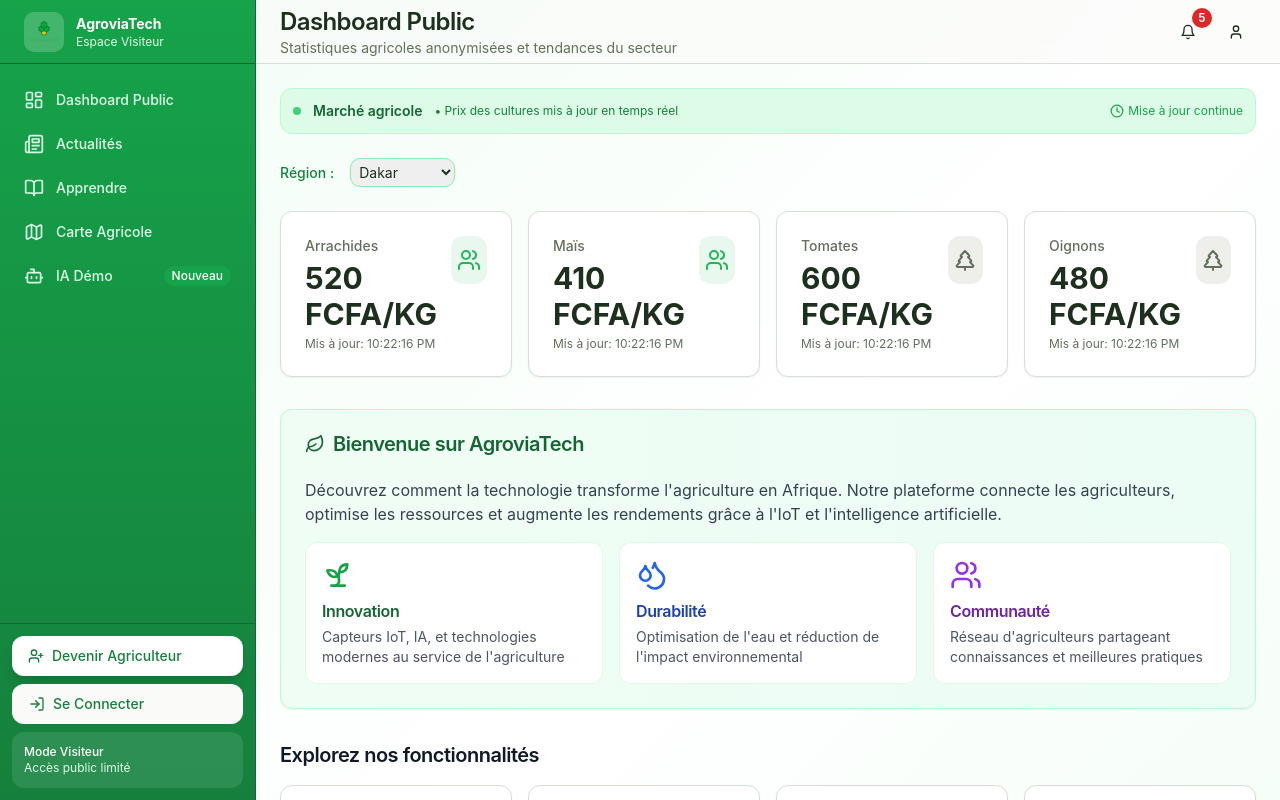
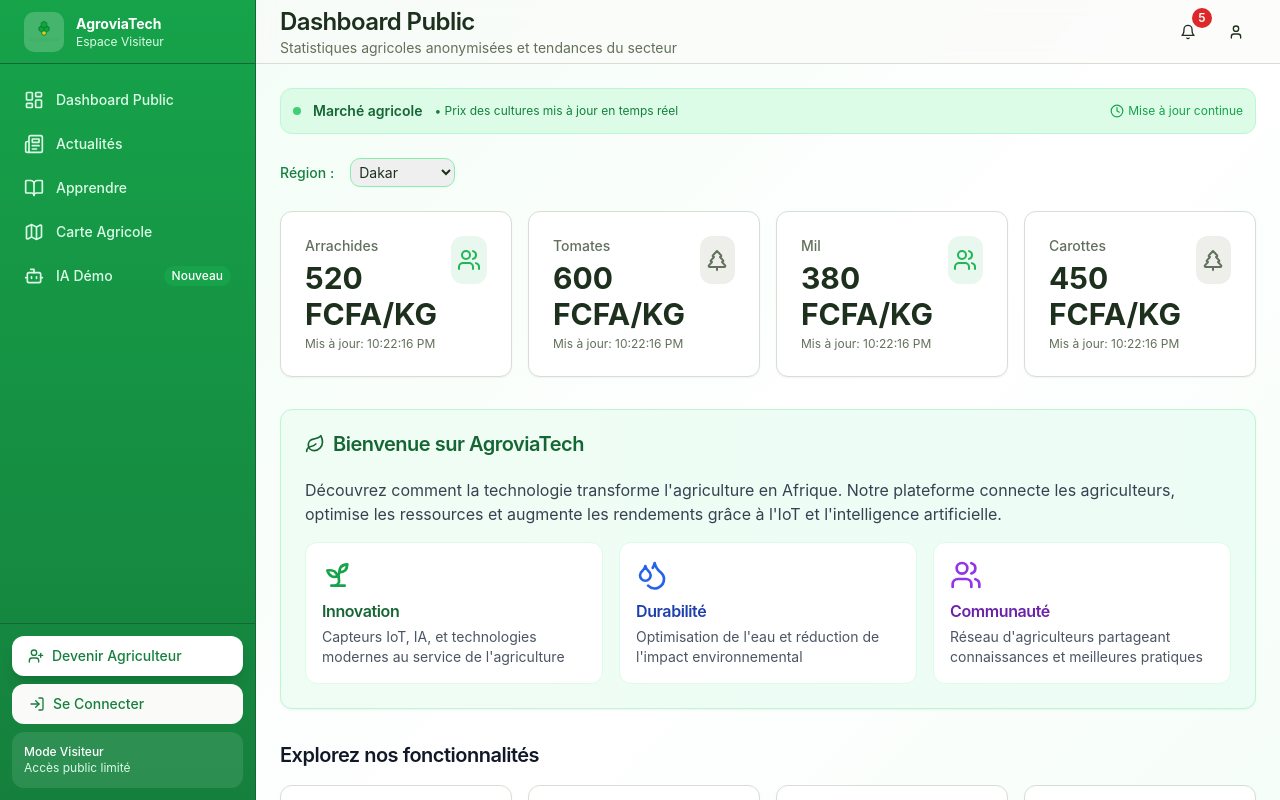
Before and after one commit to ousmane831/AgroviaTech, a React (Vite) app: page / in a window 1280 px wide. Shown: the top 800 px of the page. Built offline with nearby package versions, Linux system fonts and the light colour scheme; the HTML template or start-up script is replaced by a standard one.

Commit message:
ajout du role visiteur

```diff
--- a/src/pages/visiteur/VisitorDashboardPage.tsx
+++ b/src/pages/visiteur/VisitorDashboardPage.tsx
@@ -28,6 +28,7 @@ import {
 
 // Données de démonstration pour les statistiques publiques
 const mockPublicStats: PublicStats[] = [
+  // Dakar
   {
     id: '1',
     titre: 'Arrachides',
@@ -42,6 +43,43 @@ const mockPublicStats: PublicStats[] = [
   },
   {
     id: '2',
+    titre: 'Tomates',
+    prix: 600,
+    unite: 'FCFA/KG',
+    description: 'Tomates fraîches – production maraîchère',
+    categorie: 'marechaire',
+    region: 'Dakar',
+    annee: 2024,
+    created_at: new Date().toISOString(),
+    updated_at: new Date().toISOString()
+  },
+  {
+    id: '3',
+    titre: 'Mil',
+    prix: 380,
+    unite: 'FCFA/KG',
+    description: 'Mil local – prix moyen saisonnier',
+    categorie: 'agricol',
+    region: 'Dakar',
+    annee: 2024,
+    created_at: new Date().toISOString(),
+    updated_at: new Date().toISOString()
+  },
+  {
+    id: '4',
+    titre: 'Carottes',
+    prix: 450,
+    unite: 'FCFA/KG',
+    description: 'Carottes fraîches – production maraîchère',
+    categorie: 'marechaire',
+    region: 'Dakar',
+    annee: 2024,
+    created_at: new Date().toISOString(),
+    updated_at: new Date().toISOString()
+  },
+  // Thiès
+  {
+    id: '5',
     titre: 'Maïs',
     prix: 410,
     unite: 'FCFA/KG',
@@ -53,25 +91,184 @@ const mockPublicStats: PublicStats[] = [
     updated_at: new Date().toISOString()
   },
   {
-    id: '3',
-    titre: 'Tomates',
-    prix: 600,
-    unite: 'FCFA/KG',
-    description: 'Tomates fraîches – production maraîchère',
-    categorie: 'marechaire',
-    region: 'Dakar',
-    annee: 2024,
-    created_at: new Date().toISOString(),
-    updated_at: new Date().toISOString()
-  },
-  {
-    id: '4',
+    id: '6',
     titre: 'Oignons',
     prix: 480,
     unite: 'FCFA/KG',
     description: 'Oignons locaux – prix moyen saisonnier',
     categorie: 'marechaire',
     region: 'Thiès',
+    annee: 2024,
+    created_at: new Date().toISOString(),
+    updated_at: new Date().toISOString()
+  },
+  {
+    id: '7',
+    titre: 'Sorgho',
+    prix: 350,
+    unite: 'FCFA/KG',
+    description: 'Sorgho local – prix moyen',
+    categorie: 'agricol',
+    region: 'Thiès',
+    annee: 2024,
+    created_at: new Date().toISOString(),
+    updated_at: new Date().toISOString()
+  },
+  {
+    id: '8',
+    titre: 'Poivrons',
+    prix: 520,
+    unite: 'FCFA/KG',
+    description: 'Poivrons frais – production maraîchère',
+    categorie: 'marechaire',
+    region: 'Thiès',
+    annee: 2024,
+    created_at: new Date().toISOString(),
+    updated_at: new Date().toISOString()
+  },
+  // Kédougou
+  {
+    id: '9',
+    titre: 'Riz',
+    prix: 550,
+    unite: 'FCFA/KG',
+    description: 'Riz local – prix moyen',
+    categorie: 'agricol',
+    region: 'Kédougou',
+    annee: 2024,
+    created_at: new Date().toISOString(),
+    updated_at: new Date().toISOString()
+  },
+  {
+    id: '10',
+    titre: 'Aubergines',
+    prix: 420,
+    unite: 'FCFA/KG',
+    description: 'Aubergines fraîches – production maraîchère',
+    categorie: 'marechaire',
+    region: 'Kédougou',
+    annee: 2024,
+    created_at: new Date().toISOString(),
+    updated_at: new Date().toISOString()
+  },
+  {
+    id: '11',
+    titre: 'Niébé',
+    prix: 480,
+    unite: 'FCFA/KG',
+    description: 'Niébé local – prix moyen',
+    categorie: 'agricol',
+    region: 'Kédougou',
+    annee: 2024,
+    created_at: new Date().toISOString(),
+    updated_at: new Date().toISOString()
+  },
+  {
+    id: '12',
+    titre: 'Concombres',
+    prix: 380,
+    unite: 'FCFA/KG',
+    description: 'Concombres frais – production maraîchère',
+    categorie: 'marechaire',
+    region: 'Kédougou',
+    annee: 2024,
+    created_at: new Date().toISOString(),
+    updated_at: new Date().toISOString()
+  },
+  // Saint-Louis
+  {
+    id: '13',
+    titre: 'Blé',
+    prix: 620,
+    unite: 'FCFA/KG',
+    description: 'Blé local – prix moyen',
+    categorie: 'agricol',
+    region: 'Saint-Louis',
+    annee: 2024,
+    created_at: new Date().toISOString(),
+    updated_at: new Date().toISOString()
+  },
+  {
+    id: '14',
+    titre: 'Laitues',
+    prix: 320,
+    unite: 'FCFA/KG',
+    description: 'Laitues fraîches – production maraîchère',
+    categorie: 'marechaire',
+    region: 'Saint-Louis',
+    annee: 2024,
+    created_at: new Date().toISOString(),
+    updated_at: new Date().toISOString()
+  },
+  {
+    id: '15',
+    titre: 'Haricots',
+    prix: 580,
+    unite: 'FCFA/KG',
+    description: 'Haricots secs – prix moyen',
+    categorie: 'agricol',
+    region: 'Saint-Louis',
+    annee: 2024,
+    created_at: new Date().toISOString(),
+    updated_at: new Date().toISOString()
+  },
+  {
+    id: '16',
+    titre: 'Choux',
+    prix: 280,
+    unite: 'FCFA/KG',
+    description: 'Choux frais – production maraîchère',
+    categorie: 'marechaire',
+    region: 'Saint-Louis',
+    annee: 2024,
+    created_at: new Date().toISOString(),
+    updated_at: new Date().toISOString()
+  },
+  // Matam
+  {
+    id: '17',
+    titre: 'Arachides',
+    prix: 560,
+    unite: 'FCFA/KG',
+    description: 'Arachides locales – prix moyen',
+    categorie: 'agricol',
+    region: 'Matam',
+    annee: 2024,
+    created_at: new Date().toISOString(),
+    updated_at: new Date().toISOString()
+  },
+  {
+    id: '18',
+    titre: 'Courgettes',
+    prix: 340,
+    unite: 'FCFA/KG',
+    description: 'Courgettes fraîches – production maraîchère',
+    categorie: 'marechaire',
+    region: 'Matam',
+    annee: 2024,
+    created_at: new Date().toISOString(),
+    updated_at: new Date().toISOString()
+  },
+  {
+    id: '19',
+    titre: 'Sésame',
+    prix: 720,
+    unite: 'FCFA/KG',
+    description: 'Sésame local – prix moyen',
+    categorie: 'agricol',
+    region: 'Matam',
+    annee: 2024,
+    created_at: new Date().toISOString(),
+    updated_at: new Date().toISOString()
+  },
+  {
+    id: '20',
+    titre: 'Betteraves',
+    prix: 460,
+    unite: 'FCFA/KG',
+    description: 'Betteraves fraîches – production maraîchère',
+    categorie: 'marechaire',
+    region: 'Matam',
     annee: 2024,
     created_at: new Date().toISOString(),
     updated_at: new Date().toISOString()
@@ -151,10 +348,12 @@ const VisitorDashboardPage = () => {
 
       {/* Statistiques principales */}
       <section className="mb-8">
+        {(() => {
+          const filteredStats = stats.filter(stat => stat.region === selectedRegion);
+          return (
             <div className="grid gap-4 sm:grid-cols-2 lg:grid-cols-4">
-          {stats.map((stat) => {
+              {filteredStats.map((stat) => {
                 const Icon = getIconForStat(stat.categorie);
-            const filteredStats = stats.filter(stat => stat.region === selectedRegion);
 
                 return (
                   <StatCard
@@ -165,10 +364,11 @@ const VisitorDashboardPage = () => {
                     annee={stat.annee}
                     variant={getVariantForStat(stat.categorie)}
                   />
-
                 );
               })}
             </div>
+          );
+        })()}
       </section>
 
       {/* Section Introduction */}
```
Lines whose indentation alone changed are shown as unchanged.
